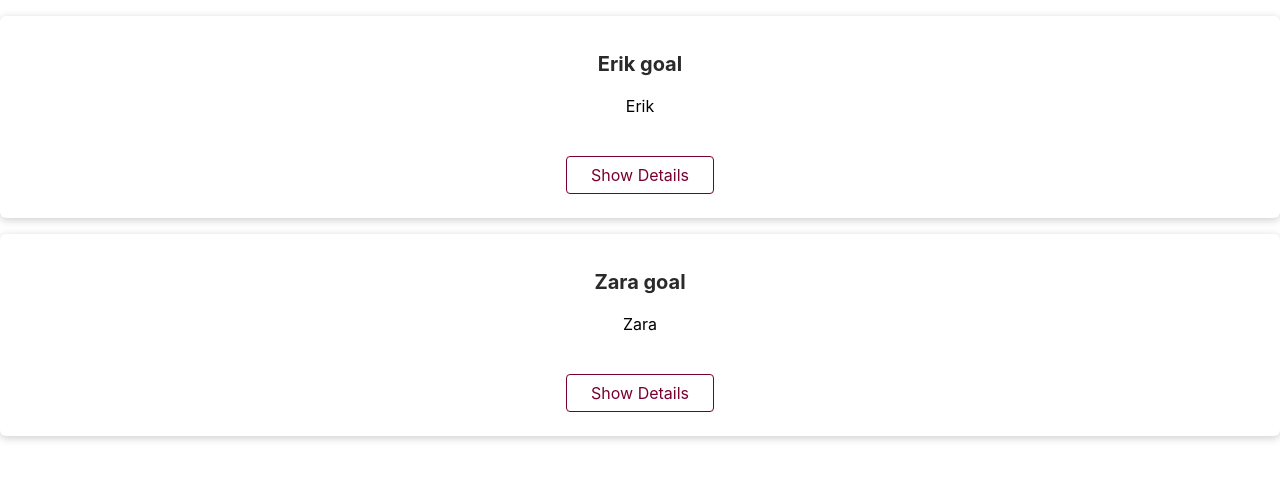
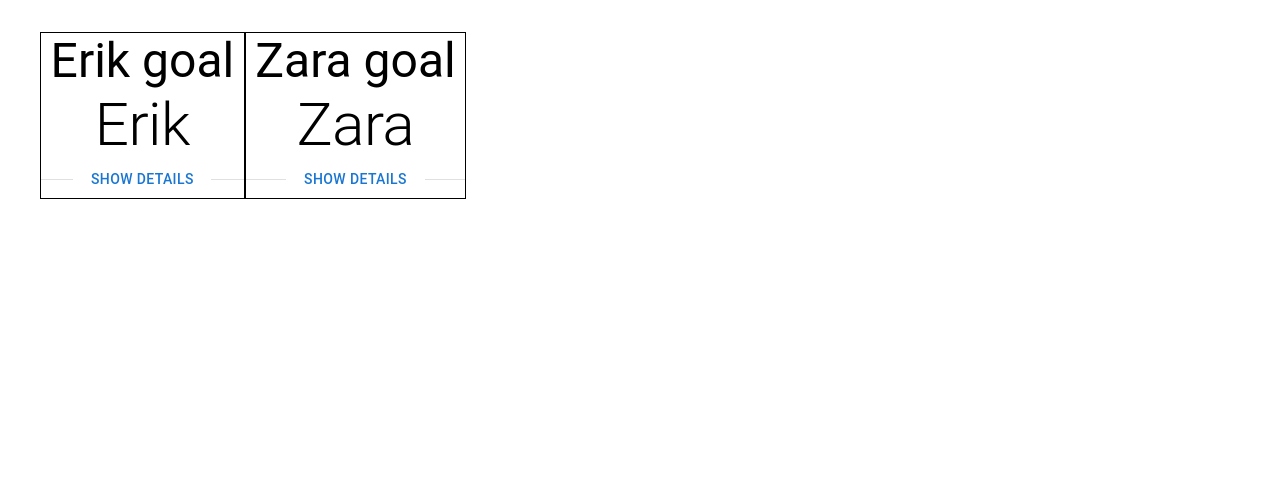
Before and after one commit to AUA-SE-22/goal-management-app, a Next.js app: page /goals in a window 1280 px wide. Shown: the top 480 px of the page. Built offline with nearby package versions, Linux system fonts and the light colour scheme.

Commit message:
mui and porptypes

```diff
--- a/components/goals/GoalItem.js
+++ b/components/goals/GoalItem.js
@@ -1,20 +1,24 @@
 import Card from '../ui/Card';
-import classes from './GoalItem.module.css';
+import PropTypes from 'prop-types';
+import { Typography, Button, Divider } from '@mui/material';
 
 function GoalItem(props) {
   return (
-    <li className={classes.item}>
       <Card>
-        <div className={classes.content}>
-          <h3>{props.title}</h3>
-          <span>{props.owner}</span>
-        </div>
-        <div className={classes.actions}>
-          <button>Show Details</button>
-        </div>
+        <Divider>
+          <Typography variant="h3">{props.title}</Typography>
+          <Typography variant="h2">{props.owner}</Typography>
+        </Divider>
+        <Divider>
+          <Button>Show Details</Button>
+        </Divider>
       </Card>
-    </li>
   );
 }
 
+GoalItem.propTypes = {
+  title: PropTypes.string,
+  owner: PropTypes.string,
+};
+
 export default GoalItem;
--- a/components/goals/GoalItem.module.css
+++ /dev/null
@@ -1,33 +0,0 @@
-.item {
-    margin: 1rem 0;
-  }
-
-  .content {
-    text-align: center;
-    padding: 1rem;
-  }
-
-  .content h3 {
-    font-size: 1.25rem;
-    color: #2c292b;
-  }
-
-  .actions {
-    padding: 1.5rem;
-    text-align: center;
-  }
-
-  .actions button {
-    font: inherit;
-    cursor: pointer;
-    color: #77002e;
-    border: 1px solid #77002e;
-    background-color: transparent;
-    padding: 0.5rem 1.5rem;
-    border-radius: 4px;
-  }
-
-  .actions button:hover,
-  .actions button:active {
-    background-color: #ffe2ed;
-  }
--- a/components/goals/GoalList.js
+++ b/components/goals/GoalList.js
@@ -1,19 +1,19 @@
 import GoalItem from './GoalItem';
-import classes from './GoalList.module.css';
+import { ListItemButton } from '@mui/material';
+import PropTypes from 'prop-types';
 
 function GoalList(props) {
   return (
-    <ul className={classes.list}>
+    <ListItemButton href="#">
       {props.goals.map((goal) => (
-        <GoalItem
-          key={goal.id}
-          owner={goal.owner}
-          title={goal.title}
-          status={goal.status}
-        />
+        <GoalItem key={goal.id} owner={goal.owner} title={goal.title} status={goal.status} />
       ))}
-    </ul>
+    </ListItemButton>
   );
 }
 
+GoalList.propTypes = {
+  goals: PropTypes.array,
+};
+
 export default GoalList;
--- a/components/goals/GoalList.module.css
+++ /dev/null
@@ -1,5 +0,0 @@
-.list {
-    list-style: none;
-    margin: 0;
-    padding: 0;
-  }
--- a/components/ui/Card.js
+++ b/components/ui/Card.js
@@ -1,7 +1,12 @@
-import classes from './Card.module.css';
+import { Box } from '@mui/material';
+import PropTypes from 'prop-types';
 
 function Card(props) {
-  return <div className={classes.card}>{props.children}</div>;
+  return <Box sx={{ border: 1 }}>{props.children}</Box>;
 }
 
+Card.propTypes = {
+  children: PropTypes.node.isRequired,
+};
+
 export default Card;
--- a/components/ui/Card.module.css
+++ /dev/null
@@ -1,5 +0,0 @@
-.card {
-    background-color: white;
-    border-radius: 6px;
-    box-shadow: 0 2px 8px rgba(0, 0, 0, 0.2);
-  }
--- a/pages/goals/index.js
+++ b/pages/goals/index.js
@@ -1,14 +1,18 @@
-import GoalList from "../../components/goals/GoalList";
+import GoalList from '../../components/goals/GoalList';
+import Page from '../../components/Page';
 
 //TODO to be replaced by the fetched data
 const goals = [
-  {id: 1, owner: 'Erik', title: 'Erik goal', status: 'pending'},
-  {id: 1, owner: 'Zara', title: 'Zara goal', status: 'approved'}
+  { id: 1, owner: 'Erik', title: 'Erik goal', status: 'pending' },
+  { id: 1, owner: 'Zara', title: 'Zara goal', status: 'approved' },
 ];
 
 function Goals() {
+  return (
+    <Page title="SE: Goal App">
+      <GoalList goals={goals} />
+    </Page>
+  );
+}
 
-    return <GoalList goals={goals}/>;
-  }
-
-  export default Goals;
+export default Goals;
--- a/styles/Home.module.css
+++ /dev/null
@@ -1,129 +0,0 @@
-.container {
-  padding: 0 2rem;
-}
-
-.main {
-  min-height: 100vh;
-  padding: 4rem 0;
-  flex: 1;
-  display: flex;
-  flex-direction: column;
-  justify-content: center;
-  align-items: center;
-}
-
-.footer {
-  display: flex;
-  flex: 1;
-  padding: 2rem 0;
-  border-top: 1px solid #eaeaea;
-  justify-content: center;
-  align-items: center;
-}
-
-.footer a {
-  display: flex;
-  justify-content: center;
-  align-items: center;
-  flex-grow: 1;
-}
-
-.title a {
-  color: #0070f3;
-  text-decoration: none;
-}
-
-.title a:hover,
-.title a:focus,
-.title a:active {
-  text-decoration: underline;
-}
-
-.title {
-  margin: 0;
-  line-height: 1.15;
-  font-size: 4rem;
-}
-
-.title,
-.description {
-  text-align: center;
-}
-
-.description {
-  margin: 4rem 0;
-  line-height: 1.5;
-  font-size: 1.5rem;
-}
-
-.code {
-  background: #fafafa;
-  border-radius: 5px;
-  padding: 0.75rem;
-  font-size: 1.1rem;
-  font-family: Menlo, Monaco, Lucida Console, Liberation Mono, DejaVu Sans Mono,
-    Bitstream Vera Sans Mono, Courier New, monospace;
-}
-
-.grid {
-  display: flex;
-  align-items: center;
-  justify-content: center;
-  flex-wrap: wrap;
-  max-width: 800px;
-}
-
-.card {
-  margin: 1rem;
-  padding: 1.5rem;
-  text-align: left;
-  color: inherit;
-  text-decoration: none;
-  border: 1px solid #eaeaea;
-  border-radius: 10px;
-  transition: color 0.15s ease, border-color 0.15s ease;
-  max-width: 300px;
-}
-
-.card:hover,
-.card:focus,
-.card:active {
-  color: #0070f3;
-  border-color: #0070f3;
-}
-
-.card h2 {
-  margin: 0 0 1rem 0;
-  font-size: 1.5rem;
-}
-
-.card p {
-  margin: 0;
-  font-size: 1.25rem;
-  line-height: 1.5;
-}
-
-.logo {
-  height: 1em;
-  margin-left: 0.5rem;
-}
-
-@media (max-width: 600px) {
-  .grid {
-    width: 100%;
-    flex-direction: column;
-  }
-}
-
-@media (prefers-color-scheme: dark) {
-  .card,
-  .footer {
-    border-color: #222;
-  }
-  .code {
-    background: #111;
-  }
-  .logo img {
-    filter: invert(1);
-  }
-}
```
